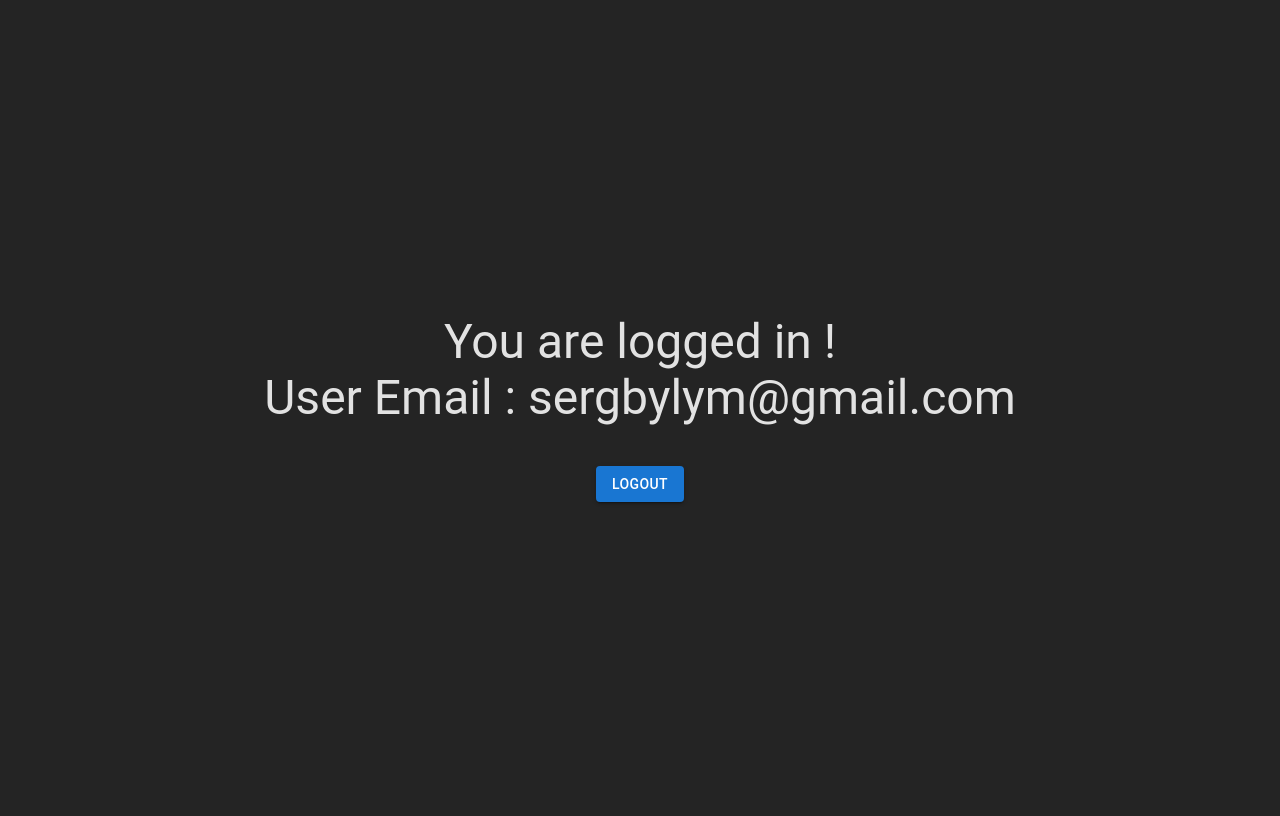
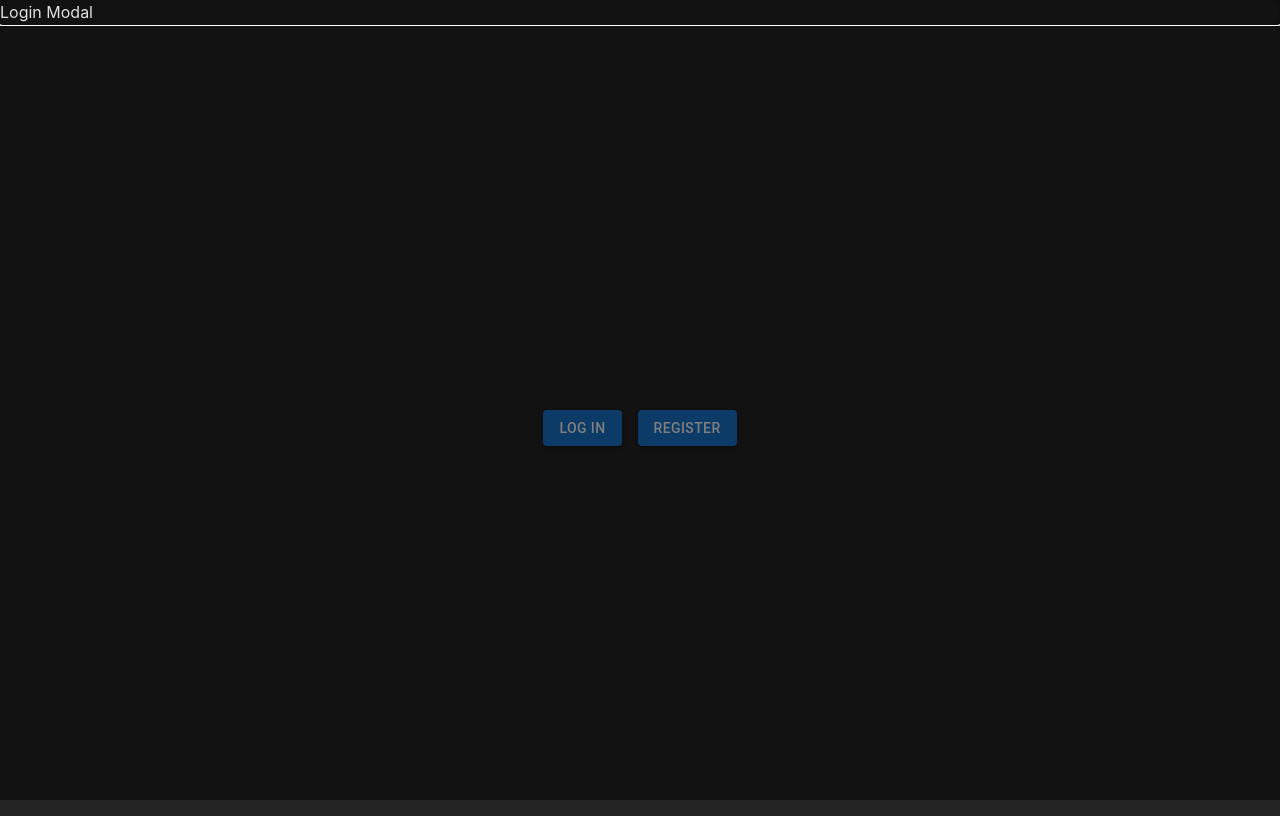
Before and after one commit to sergbylym/mern-login, a React (Vite) app in the folder client/: page / in a window 1280 px wide. Built offline with nearby package versions, Linux system fonts and the light colour scheme.

Commit message:
refactor scss

```diff
--- a/client/src/components/Modals/index.jsx
+++ b/client/src/components/Modals/index.jsx
@@ -1,12 +1,12 @@
 import { Box, Modal } from "@mui/material";
-import styles from './Modals.module.scss'
-const Modals = (type, handleModalClose) => {
+import styles from "./Modals.module.scss"
+const Modals = ({type, handleModalClose}) => {
   return (
     <>
       <Modal open={type === "login"} onClose={handleModalClose}>
       <Box classname={styles.formContainer}> Login Modal</Box>
       </Modal>
-      <Modal type={type === "register"} onClose={handleModalClose}>
+      <Modal open={type === "register"} onClose={handleModalClose}>
         <Box classname={styles.formContainer}>Register Modal</Box>
       </Modal>
     </>
--- a/client/src/pages/Home/index.jsx
+++ b/client/src/pages/Home/index.jsx
@@ -3,7 +3,7 @@
 import { Modals } from "../../components";
 
 const Home = () => {
-  const isAuth = true;
+  const isAuth = false;
   const userEmail = "sergbylym@gmail.com";
   return (
     <div className={styles.container}>
@@ -26,7 +26,7 @@
           </>
         )}
 
-        <Modals type= {"login"} handleModalClose={() => console.log("close")}/>
+        <Modals type= {"login"} handleModalClose={() => console.log("close")} />
       </div>
     </div>
   );
```
